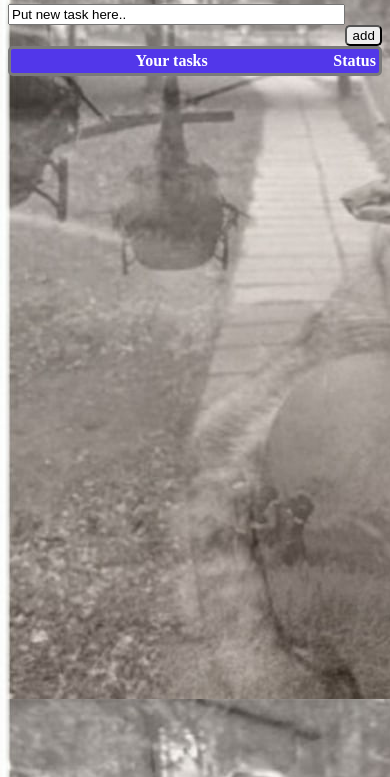
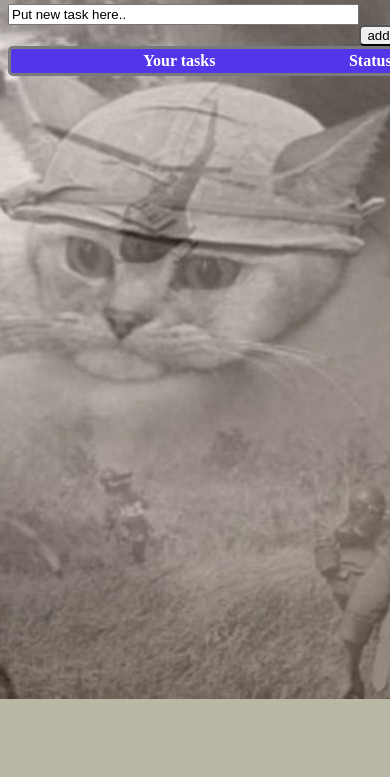
Before and after one commit to sezergemtsov/TODO_LIST, a plain HTML site: page index.html in a window 390 px wide. Shown: the part 67-844 px from the top of the page. Drawn offline with Linux system fonts and the light colour scheme.

Commit message:
phone changes

```diff
--- a/styles.css
+++ b/styles.css
@@ -6,6 +6,10 @@ h2 {
 
 body {
   background-image: url("todo.jpg");
+  background-repeat: no-repeat;
+  background-position: top;
+  width:100%;
+  background-color: rgb(185, 183, 166);
   }
 
 p {
```
